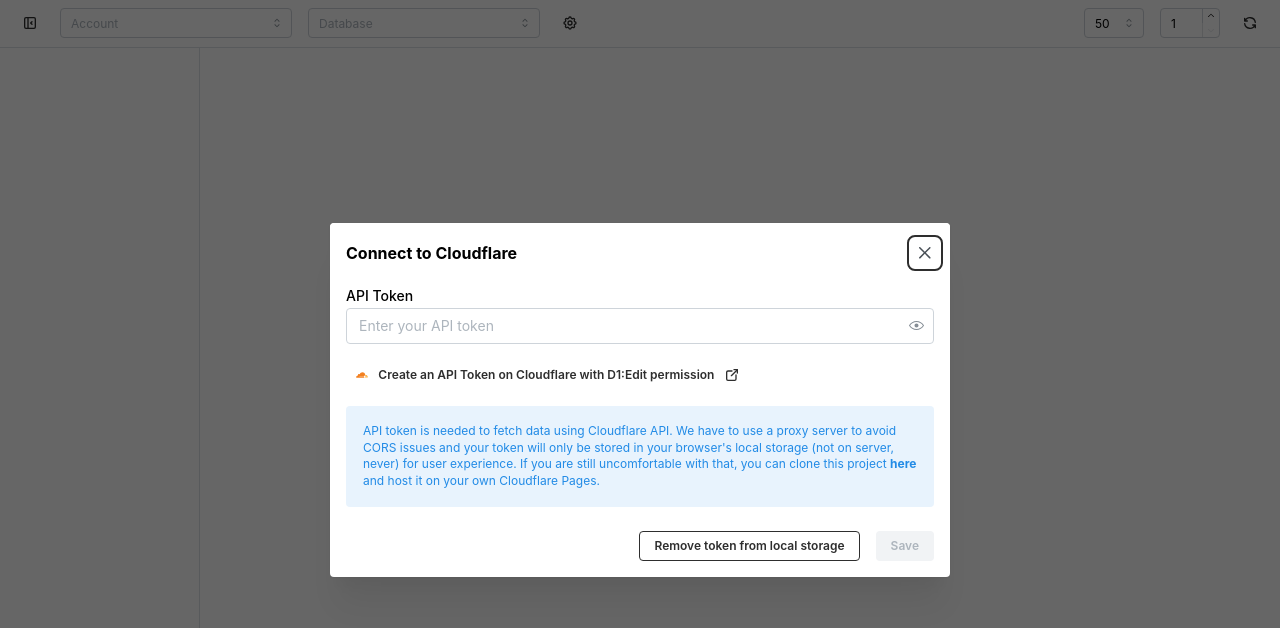
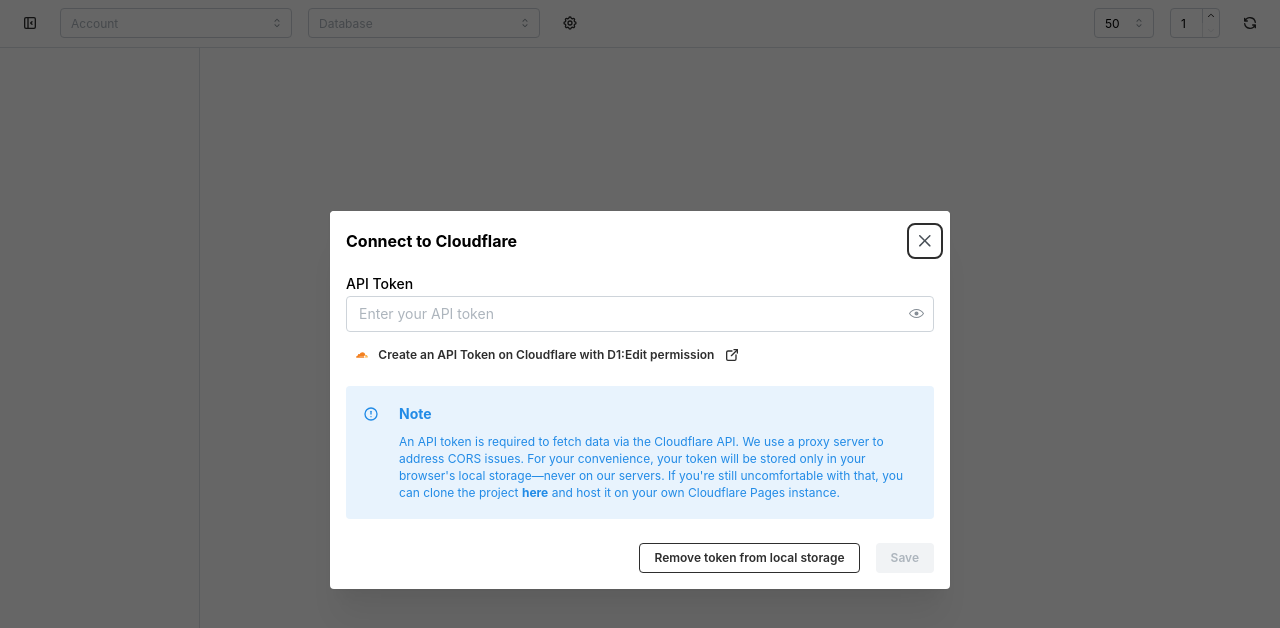
Before and after one commit to zoubingwu/cloudflare-d1-viewer, a React (Vite) app: page / in a window 1280 px wide. Shown: the top 628 px of the page. Built offline with nearby package versions, Linux system fonts and the light colour scheme.

Commit message:
refactor(app): remove unused imports and update UI components for better UX

```diff
--- a/src/App.tsx
+++ b/src/App.tsx
@@ -3,7 +3,6 @@
   Alert,
   Anchor,
   AppShell,
-  Burger,
   Button,
   Group,
   Loader,
@@ -207,6 +206,7 @@
               }))}
               value={accountId}
               onChange={(value) => value && setAccountId(value)}
+              withCheckIcon={false}
               rightSection={
                 isLoadingAccounts ? (
                   <Loader size={12} />
@@ -224,6 +224,7 @@
               }))}
               value={databaseId}
               onChange={(value) => value && setDatabaseId(value)}
+              withCheckIcon={false}
               rightSection={
                 isLoadingAccounts || isLoadingDatabases ? (
                   <Loader size={12} />
@@ -246,6 +247,7 @@
           <Group>
             <Select
               placeholder="Limit"
+              title="Limit"
               size="xs"
               w={60}
               data={[
@@ -259,17 +261,23 @@
               value={limit.toString()}
               onChange={(value) => value && setLimit(parseInt(value))}
             />
+
             <NumberInput
               placeholder="Page"
+              title="Page"
               size="xs"
-              w={60}
+              w={50}
               min={1}
               value={page}
               onChange={(value) => value && setPage(Number(value))}
             />
 
             <ActionIcon variant="subtle" onClick={() => refetchRows()}>
-              <IconRefresh size={16} />
+              {isRefetchingRows ? (
+                <Loader size={12} />
+              ) : (
+                <IconRefresh size={16} />
+              )}
             </ActionIcon>
           </Group>
         </Group>
@@ -301,8 +309,7 @@
         {isLoadingAccounts ||
         isLoadingDatabases ||
         isLoadingTables ||
-        isLoadingRows ||
-        isRefetchingRows ? (
+        isLoadingRows ? (
           <Stack p={16}>
             <Skeleton height={16} />
             <Skeleton height={16} />
@@ -314,7 +321,6 @@
         ) : (
           <Table.ScrollContainer minWidth="100%">
             <Table
-              stickyHeader
               striped
               highlightOnHover
               withRowBorders={false}
@@ -337,11 +343,9 @@
             placeholder="Enter your API token"
             value={value}
             onChange={(e) => setValue(e.target.value)}
-            mb={8}
           />
           <div>
             <Button
-              className="mt-2"
               variant="subtle"
               size="xs"
               leftSection={<CloudflareIcon width={16} height={16} />}
@@ -357,13 +361,18 @@
             </Button>
           </div>
 
-          <Alert color="blue" mt={8}>
+          <Alert
+            color="blue"
+            mt={8}
+            title="Note"
+            icon={<IconAlertCircle size={16} />}
+          >
             <Text size="xs" c="blue">
-              API token is needed to fetch data using Cloudflare API. We have to
-              use a proxy server to avoid CORS issues and your token will only
-              be stored in your browser's local storage (not on server, never)
-              for user experience. If you are still uncomfortable with that, you
-              can clone this project{" "}
+              An API token is required to fetch data via the Cloudflare API. We
+              use a proxy server to address CORS issues. For your convenience,
+              your token will be stored only in your browser's local
+              storage—never on our servers. If you're still uncomfortable with
+              that, you can clone the project{" "}
               <Anchor
                 href="https://github.com/zoubingwu/cloudflare-d1-viewer"
                 target="_blank"
@@ -372,7 +381,7 @@
               >
                 here
               </Anchor>{" "}
-              and host it on your own Cloudflare Pages.
+              and host it on your own Cloudflare Pages instance.
             </Text>
           </Alert>
 
```
